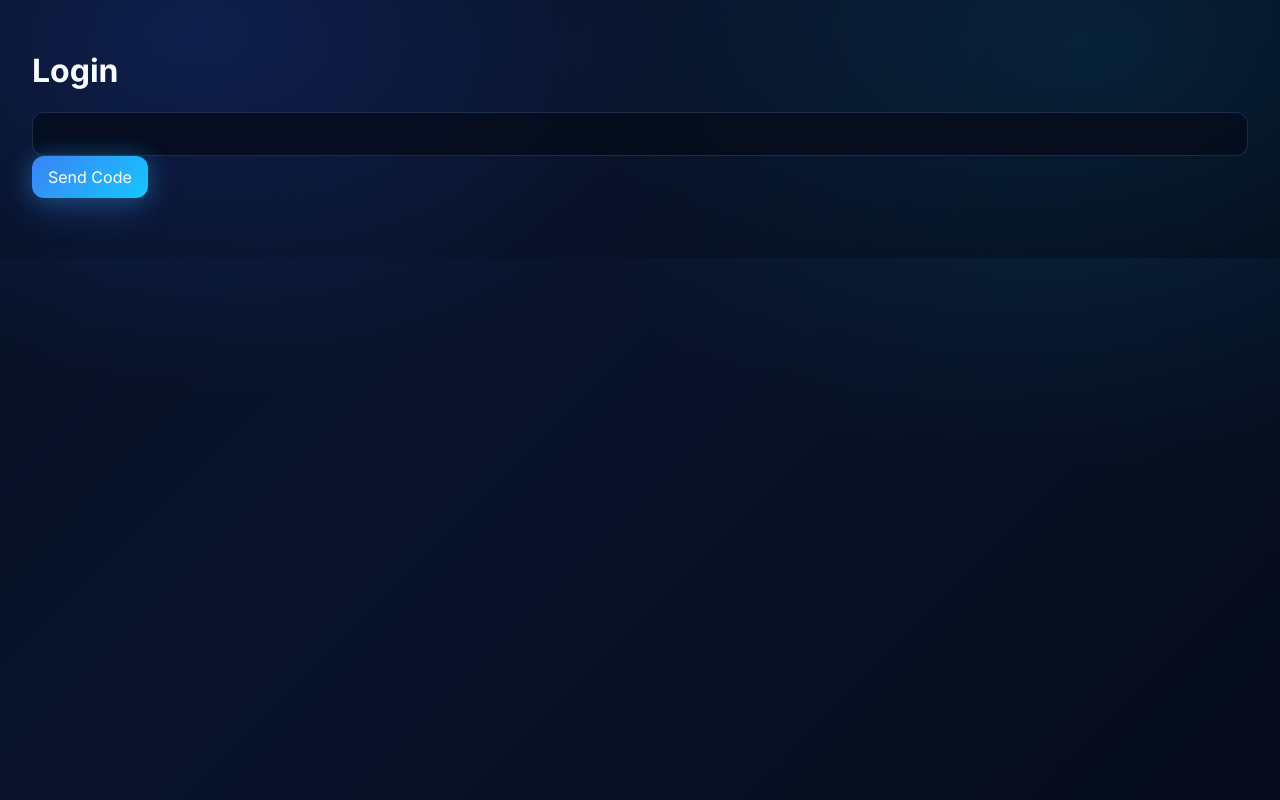
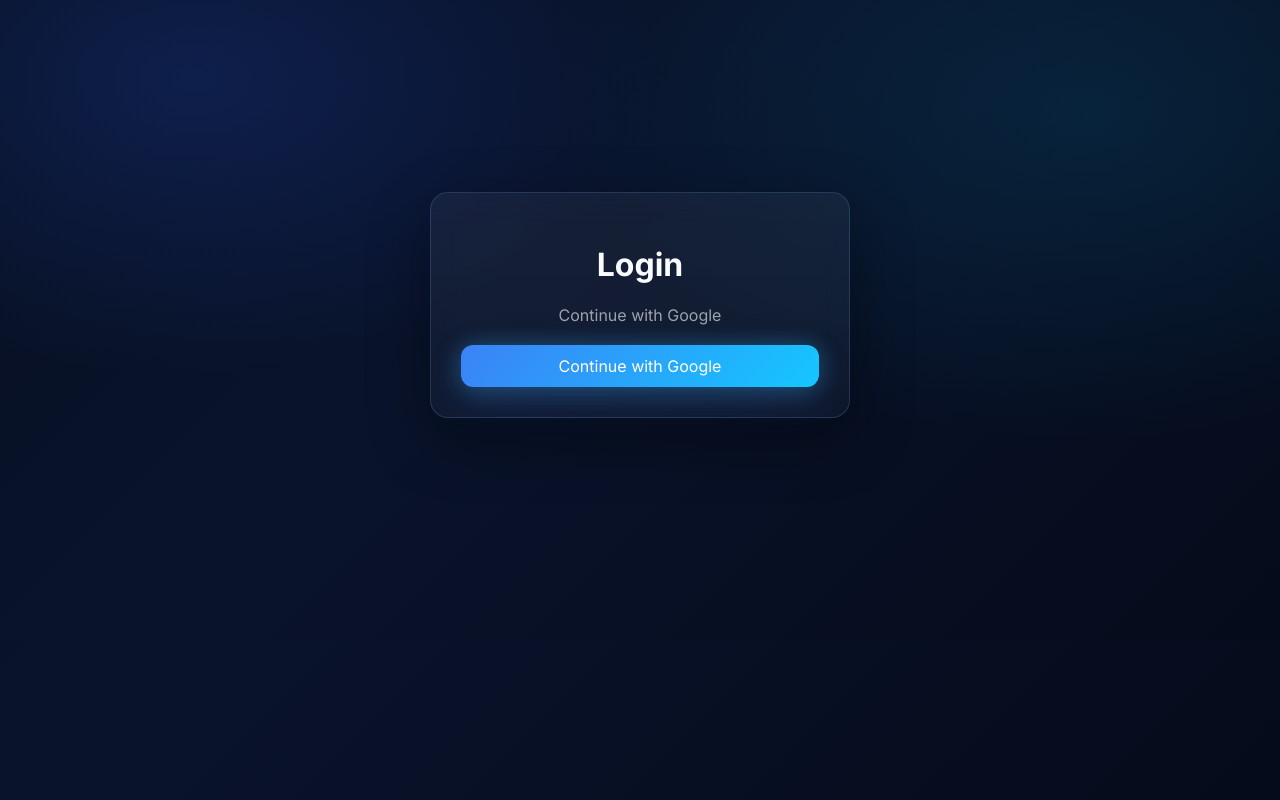
Before and after one commit to aydncy/ovwi-ui, a Next.js app: page /login in a window 1280 px wide. Built offline with nearby package versions, Linux system fonts and the light colour scheme; no server answers.

Commit message:
google oauth login

```diff
--- a/app/login/page.tsx
+++ b/app/login/page.tsx
@@ -1,108 +1,48 @@
 'use client'
 
-import { useState } from 'react'
 import { supabase } from '../lib/supabase'
-import { useRouter } from 'next/navigation'
 
 export default function Login(){
 
-  const [email,setEmail] = useState('')
-  const [code,setCode] = useState(['','','','','',''])
-  const [step,setStep] = useState('email')
-  const [msg,setMsg] = useState('')
-  const [cooldown,setCooldown] = useState(0)
-
-  const router = useRouter()
-
-  const startCooldown = () => {
-    setCooldown(30)
-    const i = setInterval(()=>{
-      setCooldown(c=>{
-        if(c<=1){ clearInterval(i); return 0 }
-        return c-1
-      })
-    },1000)
-  }
-
-  const send = async () => {
-    if(cooldown > 0) return
-
-    const res = await fetch('/api/send-otp',{
-      method:'POST',
-      headers:{'Content-Type':'application/json'},
-      body: JSON.stringify({ email })
+  const loginGoogle = async () => {
+    await supabase.auth.signInWithOAuth({
+      provider:'google',
+      options:{
+        redirectTo: `${window.location.origin}/dashboard`
+      }
     })
-
-    const json = await res.json()
-
-    if(json.error === 'wait'){
-      setMsg('Please wait before retry')
-      return
-    }
-
-    if(json.error){
-      setMsg(json.error)
-      return
-    }
-
-    setStep('code')
-    startCooldown()
-  }
-
-  const verify = async () => {
-    const token = code.join('')
-
-    const { error } = await supabase.auth.verifyOtp({
-      email,
-      token,
-      type:'email'
-    })
-
-    if(error){
-      setMsg('Invalid code')
-      return
-    }
-
-    router.push('/dashboard')
   }
 
   return (
-    <main className="container">
-      <h1>Login</h1>
+    <main className="container" style={{
+      display:'flex',
+      justifyContent:'center',
+      alignItems:'center',
+      minHeight:'80vh'
+    }}>
 
-      {step === 'email' && (
-        <>
-          <input
-            className="input"
-            value={email}
-            onChange={(e)=>setEmail(e.target.value)}
-          />
+      <div className="card" style={{
+        width:420,
+        padding:30,
+        textAlign:'center'
+      }}>
 
-          <button
-            className="btn-primary"
-            onClick={send}
-            disabled={cooldown>0}
-          >
-            {cooldown>0 ? `Wait ${cooldown}s` : 'Send Code'}
-          </button>
-        </>
-      )}
+        <h1 style={{fontSize:32}}>Login</h1>
 
-      {step === 'code' && (
-        <>
-          <input
-            className="input"
-            value={code.join('')}
-            onChange={(e)=>setCode(e.target.value.split(''))}
-          />
+        <p style={{opacity:0.6, marginBottom:20}}>
+          Continue with Google
+        </p>
 
-          <button className="btn-primary" onClick={verify}>
-            Verify
-          </button>
-        </>
-      )}
+        <button
+          className="btn-primary"
+          style={{width:'100%'}}
+          onClick={loginGoogle}
+        >
+          Continue with Google
+        </button>
 
-      {msg && <p>{msg}</p>}
+      </div>
+
     </main>
   )
 }
```
